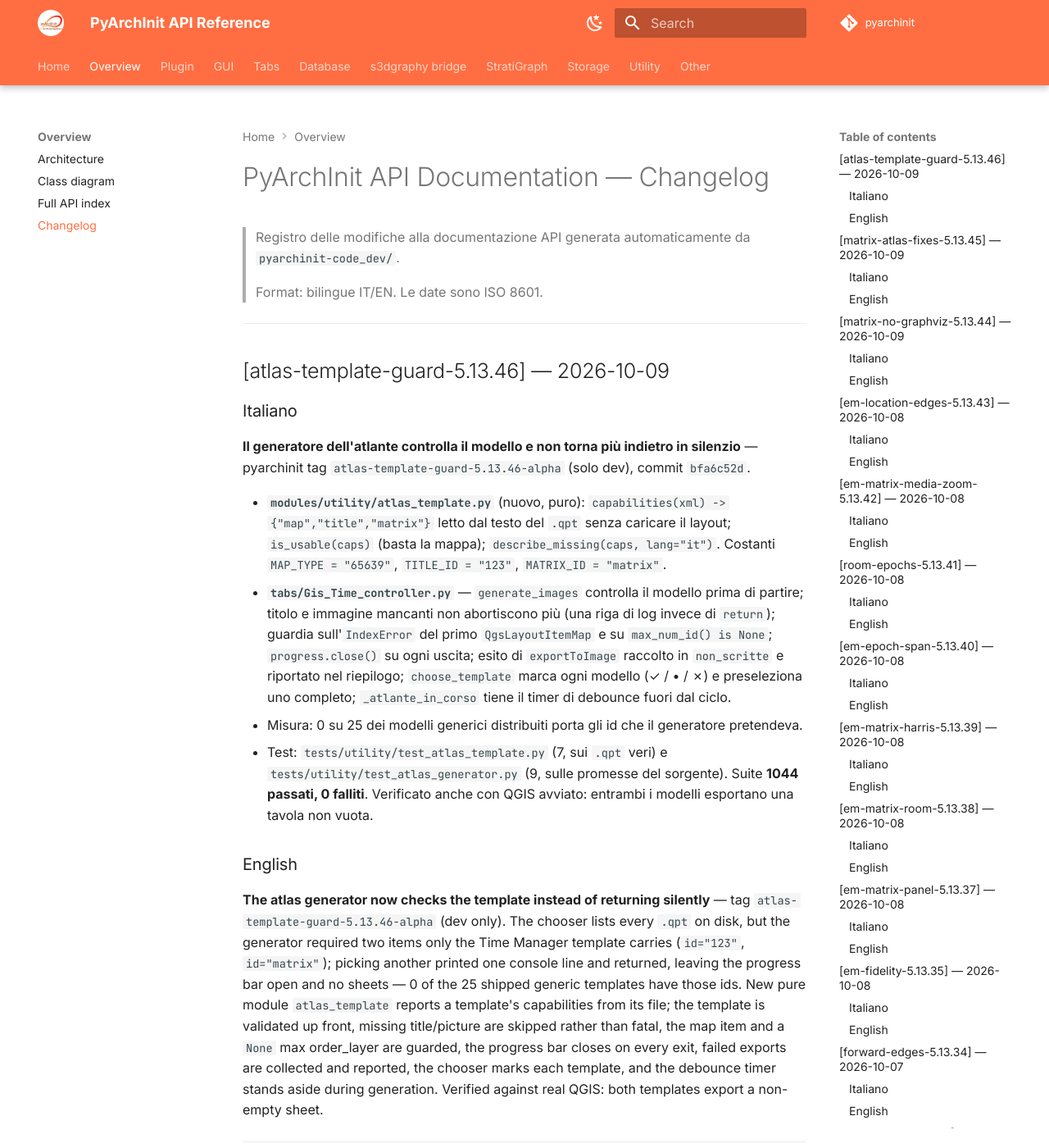
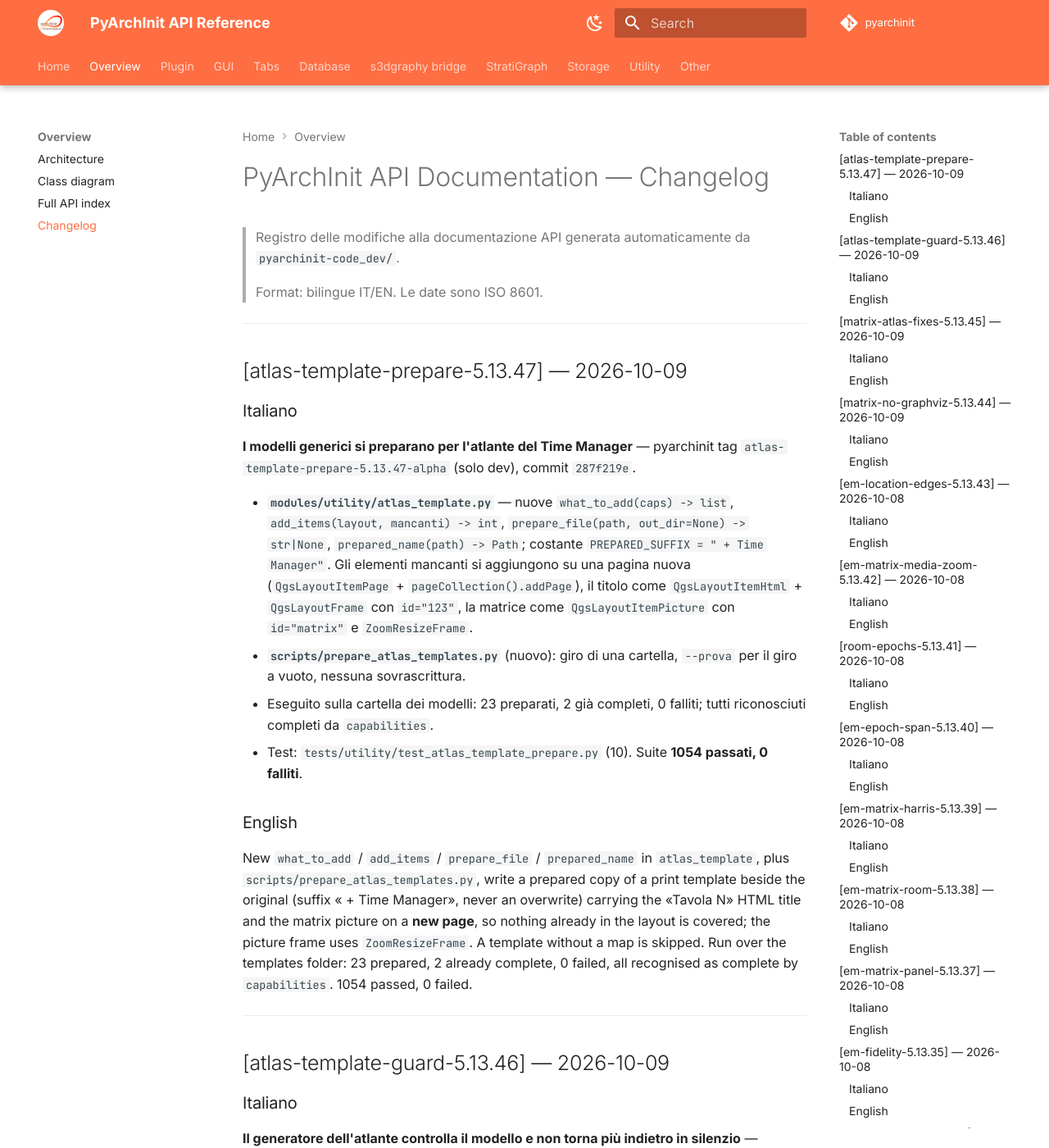
Before and after one commit to enzococca/pyarchinit-api-docs, an MkDocs documentation site: the page built from docs/CHANGELOG.md, in a window 1280 px wide and 1400 px high. Shown: the whole window at 82% size. Built offline with MkDocs 1.6.1 and Material for MkDocs 9.7.7, drawn with Linux system fonts in a browser that asks for light colours; comment, search, counter and statistics services are not loaded; some of the changed text lies outside the part shown.

Commit message:
docs(changelog): 5.13.47 — i modelli generici si preparano per l'atlante

```diff
--- a/docs/CHANGELOG.md
+++ b/docs/CHANGELOG.md
@@ -4,6 +4,23 @@
 > da `pyarchinit-code_dev/`.
 >
 > Format: bilingue IT/EN. Le date sono ISO 8601.
+
+---
+
+## [atlas-template-prepare-5.13.47] — 2026-10-09
+
+### Italiano
+
+**I modelli generici si preparano per l'atlante del Time Manager** — pyarchinit tag `atlas-template-prepare-5.13.47-alpha` (solo dev), commit `287f219e`.
+
+- **`modules/utility/atlas_template.py`** — nuove `what_to_add(caps) -> list`, `add_items(layout, mancanti) -> int`, `prepare_file(path, out_dir=None) -> str|None`, `prepared_name(path) -> Path`; costante `PREPARED_SUFFIX = " + Time Manager"`. Gli elementi mancanti si aggiungono su una pagina nuova (`QgsLayoutItemPage` + `pageCollection().addPage`), il titolo come `QgsLayoutItemHtml` + `QgsLayoutFrame` con `id="123"`, la matrice come `QgsLayoutItemPicture` con `id="matrix"` e `ZoomResizeFrame`.
+- **`scripts/prepare_atlas_templates.py`** (nuovo): giro di una cartella, `--prova` per il giro a vuoto, nessuna sovrascrittura.
+- Eseguito sulla cartella dei modelli: 23 preparati, 2 già completi, 0 falliti; tutti riconosciuti completi da `capabilities`.
+- Test: `tests/utility/test_atlas_template_prepare.py` (10). Suite **1054 passati, 0 falliti**.
+
+### English
+
+New `what_to_add` / `add_items` / `prepare_file` / `prepared_name` in `atlas_template`, plus `scripts/prepare_atlas_templates.py`, write a prepared copy of a print template beside the original (suffix « + Time Manager», never an overwrite) carrying the «Tavola N» HTML title and the matrix picture on a **new page**, so nothing already in the layout is covered; the picture frame uses `ZoomResizeFrame`. A template without a map is skipped. Run over the templates folder: 23 prepared, 2 already complete, 0 failed, all recognised as complete by `capabilities`. 1054 passed, 0 failed.
 
 ---
 
```
